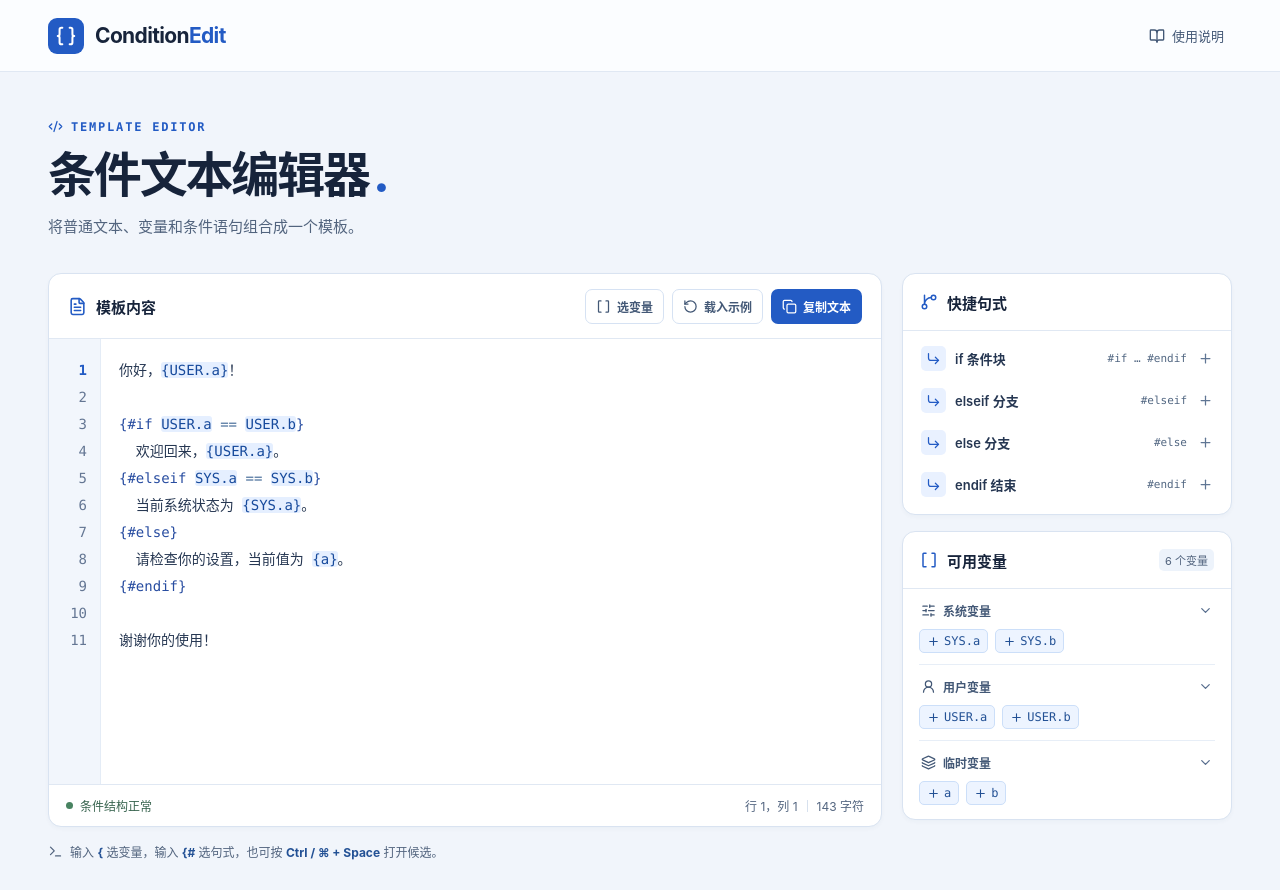
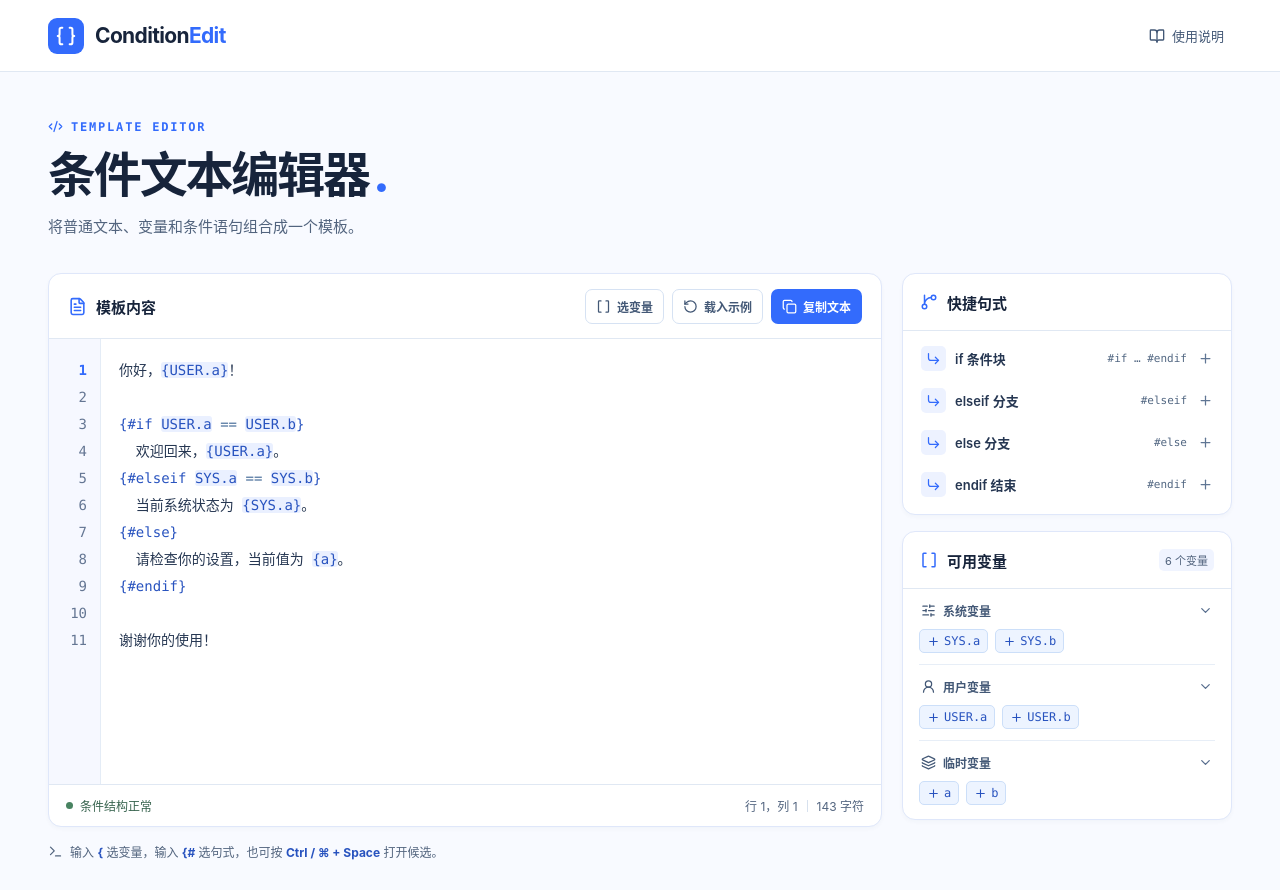
Before and after one commit to MaybeChen/ConditionEdit, a Vue app: page / in a window 1280 px wide. Built offline with nearby package versions, Linux system fonts and the light colour scheme.

Commit message:
Brighten editor theme with #336bfc

```diff
--- a/index.html
+++ b/index.html
@@ -3,7 +3,7 @@
   <head>
     <meta charset="UTF-8" />
     <meta name="viewport" content="width=device-width, initial-scale=1.0" />
-    <meta name="theme-color" content="#f1f5fb" />
+    <meta name="theme-color" content="#f8faff" />
     <title>ConditionEdit · 条件文本编辑器</title>
   </head>
   <body>
--- a/src/style.css
+++ b/src/style.css
@@ -1,11 +1,11 @@
 :root {
   font-family: Inter, "PingFang SC", "Microsoft YaHei", "Noto Sans CJK SC", sans-serif;
   color: #17243b;
-  background: #f1f5fb;
+  background: #f8faff;
   font-synthesis: none;
   --muted: #52647e;
   --line: #e0e8f3;
-  --accent: #235bc4;
+  --accent: #336bfc;
   --surface: #fff;
   --mono: "SFMono-Regular", Consolas, "Liberation Mono", "Noto Sans Mono CJK SC", monospace;
 }
@@ -15,7 +15,7 @@ body { margin: 0; min-width: 300px; }
 button { font: inherit; cursor: pointer; }
 button:focus-visible { outline: 2px solid var(--accent); outline-offset: 3px; }
 
-.site-header { background: #fbfdff; border-bottom: 1px solid var(--line); }
+.site-header { background: var(--surface); border-bottom: 1px solid var(--line); }
 .header-inner, .workspace { width: min(1184px, calc(100% - 80px)); margin: 0 auto; }
 .header-inner { height: 71px; display: flex; align-items: center; justify-content: space-between; }
 .brand, .help-button, .eyebrow, .panel-title, .button, .status-message, .status-position, .workspace-footer {
@@ -28,7 +28,7 @@ button:focus-visible { outline: 2px solid var(--accent); outline-offset: 3px; }
 }
 .brand-accent, .accent { color: var(--accent); }
 .help-button { gap: 7px; border: 0; background: transparent; color: #435876; font-size: 13px; padding: 8px; border-radius: 6px; }
-.help-button:hover { background: #eaf1fc; }
+.help-button:hover { background: #eef3ff; }
 
 .workspace { padding: 47px 0 30px; }
 .intro { margin-bottom: 34px; }
@@ -37,7 +37,7 @@ h1 { font-size: clamp(30px, 5vw, 48px); letter-spacing: -.045em; line-height: 1.
 h1 span { color: var(--accent); margin-left: 4px; }
 .intro p { color: var(--muted); font-size: 15px; margin: 0; line-height: 1.65; }
 .workbench { display: grid; grid-template-columns: minmax(0, 1fr) 330px; gap: 20px; align-items: stretch; }
-.panel { background: var(--surface); border: 1px solid #d9e3f1; border-radius: 13px; box-shadow: 0 2px 4px #19386b08; min-width: 0; }
+.panel { background: var(--surface); border: 1px solid #dfe7fa; border-radius: 13px; box-shadow: 0 2px 4px #19386b08; min-width: 0; }
 .panel-header { min-height: 57px; padding: 12px 17px; display: flex; justify-content: space-between; align-items: center; gap: 10px; border-bottom: 1px solid var(--line); }
 .panel-title { gap: 9px; }
 .panel-title h2 { margin: 0; font-size: 15px; font-weight: 700; white-space: nowrap; }
@@ -46,13 +46,13 @@ h1 span { color: var(--accent); margin-left: 4px; }
 .editor-actions { display: flex; align-items: center; gap: 8px; }
 .button { justify-content: center; gap: 6px; padding: 8px 10px; border: 1px solid transparent; border-radius: 7px; font-size: 12px; font-weight: 650; white-space: nowrap; }
 .secondary { background: var(--surface); color: #435876; border-color: #d6e2f3; }
-.secondary:hover { background: #eaf1fc; }
+.secondary:hover { background: #eef3ff; }
 .primary { background: var(--accent); color: #fff; }
-.primary:hover { background: #19499f; }
+.primary:hover { background: #2859df; }
 
 .editor-body { flex: 1; min-height: 445px; position: relative; display: flex; background: var(--surface); }
 .gutter, .highlight, textarea { font: 14px/27px var(--mono); font-variant-ligatures: none; tab-size: 2; }
-.gutter { position: absolute; inset: 0 auto 0 0; width: 52px; background: #f2f6fc; color: #647693; border-right: 1px solid #e4ecf6; text-align: right; padding: 18px 13px 30px 0; overflow: hidden; user-select: none; }
+.gutter { position: absolute; inset: 0 auto 0 0; width: 52px; background: #f6f8ff; color: #647693; border-right: 1px solid #e4ecf6; text-align: right; padding: 18px 13px 30px 0; overflow: hidden; user-select: none; }
 .gutter .current { color: var(--accent); font-weight: 700; }
 .input-area { position: absolute; inset: 0 0 0 52px; }
 .highlight, textarea { position: absolute; inset: 0; width: 100%; height: 100%; padding: 18px 18px 26px; margin: 0; border: 0; overflow: auto; white-space: pre; scrollbar-width: thin; }
@@ -60,9 +60,9 @@ h1 span { color: var(--accent); margin-left: 4px; }
 textarea { background: transparent; color: transparent; caret-color: #17243b; resize: none; outline: none; scrollbar-width: thin; }
 textarea::selection { color: transparent; background: #8ab4ff66; }
 textarea::placeholder { color: #647693; }
-.editor-body:focus-within { box-shadow: inset 0 0 0 1px #235bc440; }
-.variable { color: #174a9c; background: #e5efff; border-radius: 3px; }
-.directive { color: #274ca0; }
+.editor-body:focus-within { box-shadow: inset 0 0 0 1px #336bfc40; }
+.variable { color: #2853bf; background: #eaf0ff; border-radius: 3px; }
+.directive { color: #2853bf; }
 .operator { color: #446b98; }
 
 .editor-status { padding: 0 17px; min-height: 42px; display: flex; align-items: center; justify-content: space-between; gap: 10px; border-top: 1px solid var(--line); color: #546680; font-size: 12px; }
@@ -76,11 +76,11 @@ textarea::placeholder { color: #647693; }
 .snippet-list { padding: 8px 12px 10px; display: grid; gap: 3px; }
 .snippet { display: flex; align-items: center; gap: 9px; width: 100%; min-height: 39px; padding: 5px 6px; border: 0; border-radius: 6px; background: transparent; text-align: left; color: #263752; }
 .snippet:hover, .group-heading:hover { background: #edf4ff; }
-.snippet-marker { display: grid; place-items: center; width: 25px; height: 25px; flex: 0 0 25px; color: var(--accent); background: #e9f1ff; border-radius: 5px; }
+.snippet-marker { display: grid; place-items: center; width: 25px; height: 25px; flex: 0 0 25px; color: var(--accent); background: #edf2ff; border-radius: 5px; }
 .snippet-name { flex: 1; font-size: 13px; font-weight: 600; }
 .snippet code { color: #526782; font: 11px var(--mono); white-space: nowrap; }
 .add-icon { color: #607694; margin-left: 2px; }
-.variable-count { color: #52647e; background: #edf3fb; border-radius: 5px; padding: 3px 6px; font-size: 11px; }
+.variable-count { color: #52647e; background: #f0f4ff; border-radius: 5px; padding: 3px 6px; font-size: 11px; }
 .variable-list { padding: 0 16px 3px; }
 .variable-group { padding: 9px 0 11px; }
 .variable-group + .variable-group { border-top: 1px solid #e7eef7; }
@@ -88,16 +88,16 @@ textarea::placeholder { color: #647693; }
 .chevron { margin-left: auto; color: #586e8e; }
 .chevron.closed { transform: rotate(-90deg); }
 .variable-chips { display: flex; flex-wrap: wrap; gap: 7px; margin-top: 6px; }
-.chip { display: flex; align-items: center; gap: 4px; border: 1px solid #ccdff9; border-radius: 5px; background: #edf4ff; color: #235195; padding: 4px 7px; font: 12px var(--mono); }
+.chip { display: flex; align-items: center; gap: 4px; border: 1px solid #ccdff9; border-radius: 5px; background: #edf4ff; color: #2853bf; padding: 4px 7px; font: 12px var(--mono); }
 .chip:hover { background: #dceaff; }
 .workspace-footer { gap: 7px; margin-top: 16px; color: var(--muted); font-size: 12px; }
 
-.help-dialog { max-width: min(490px, calc(100% - 32px)); padding: 0; border: 1px solid #d9e3f1; border-radius: 13px; color: inherit; background: var(--surface); }
+.help-dialog { max-width: min(490px, calc(100% - 32px)); padding: 0; border: 1px solid #dfe7fa; border-radius: 13px; color: inherit; background: var(--surface); }
 .help-dialog::backdrop { background: #14244366; }
 .dialog-content { padding: 23px; }
 .dialog-content p { color: #435876; font-size: 14px; line-height: 1.7; }
 .close-button { margin-left: auto; }
-.toast { position: fixed; bottom: 24px; right: 24px; background: #1d355b; color: #fff; padding: 10px 14px; border-radius: 8px; display: flex; align-items: center; gap: 7px; font-size: 13px; }
+.toast { position: fixed; bottom: 24px; right: 24px; background: #2853bf; color: #fff; padding: 10px 14px; border-radius: 8px; display: flex; align-items: center; gap: 7px; font-size: 13px; }
 .v-enter-active, .v-leave-active { transition: opacity .15s; }
 .v-enter-from, .v-leave-to { opacity: 0; }
 
@@ -148,7 +148,7 @@ textarea::placeholder { color: #647693; }
   justify-content: space-between;
   padding: 8px 10px;
   border-bottom: 1px solid var(--line);
-  background: #f0f5fc;
+  background: #f5f7ff;
   font-size: 12px;
   font-weight: 650;
 }
@@ -156,10 +156,10 @@ textarea::placeholder { color: #647693; }
 .completion-options { max-height: 198px; overflow: auto; }
 .completion-option { padding: 7px 10px; color: #45618a; font-size: 12px; cursor: pointer; }
 .completion-option:hover, .completion-option[aria-selected="true"] { background: #e3eeff; }
-.completion-option code { color: #174a9c; font: 13px var(--mono); }
+.completion-option code { color: #2853bf; font: 13px var(--mono); }
 .completion-option span { margin-left: auto; color: var(--muted); }
 .completion-empty { padding: 10px; color: var(--muted); font-size: 12px; }
-.workspace-footer kbd { color: #235195; font: inherit; font-weight: 700; }
+.workspace-footer kbd { color: #2853bf; font: inherit; font-weight: 700; }
 .workspace-footer svg { flex-shrink: 0; }
 
 @media (max-width: 700px) {
```
